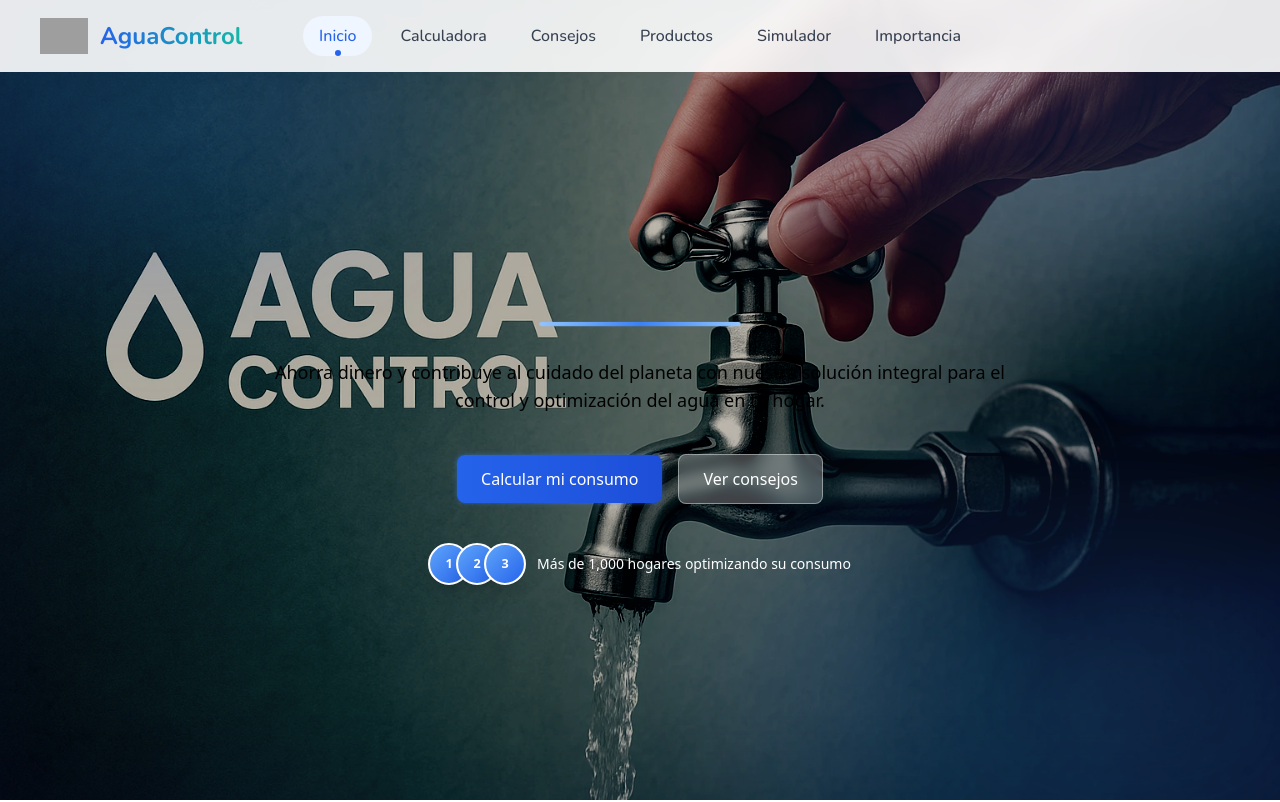
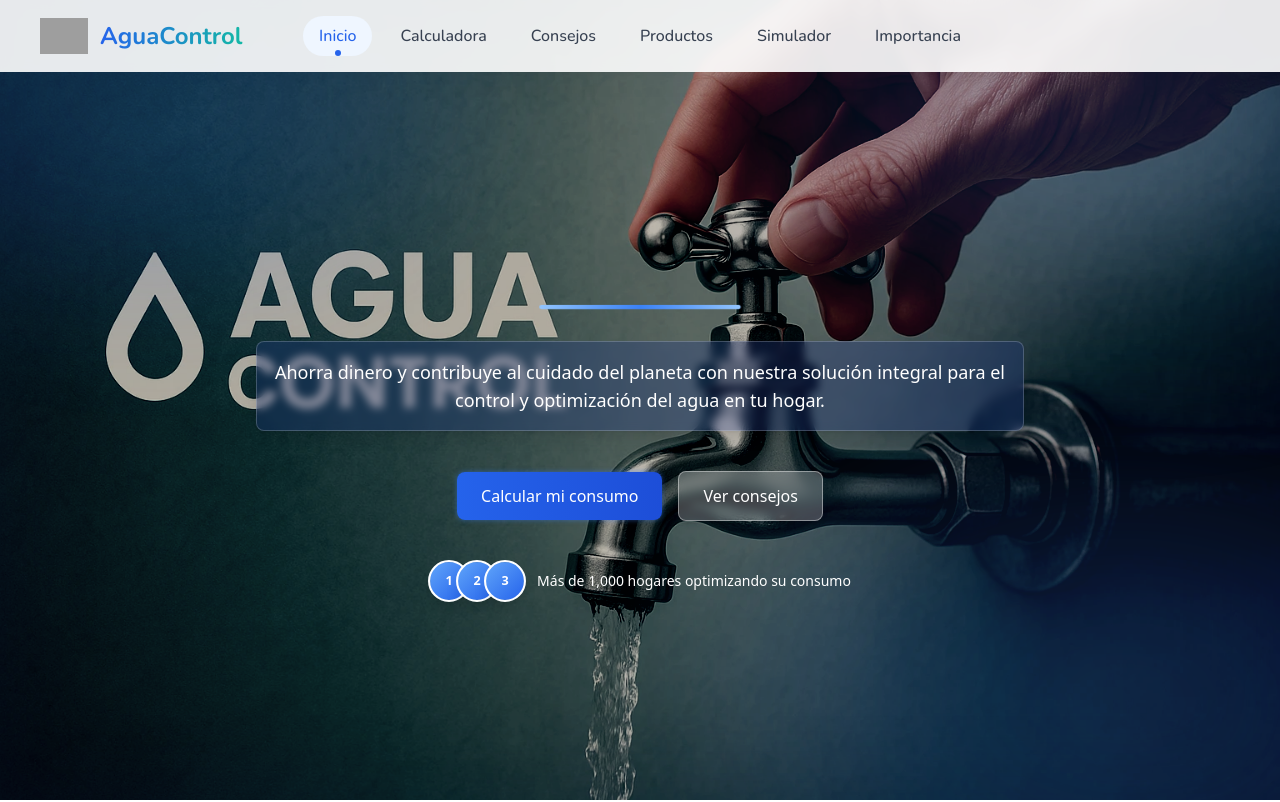
Before and after one commit to camiloviveros/AguaControl, a Next.js app: page / in a window 1280 px wide. Shown: the top 802 px of the page. Built offline with nearby package versions, Linux system fonts and the light colour scheme; grey boxes are pictures that could not be loaded.

Commit message:
cambio de color de letra v2

```diff
--- a/components/home/Hero.tsx
+++ b/components/home/Hero.tsx
@@ -472,7 +472,7 @@ const Hero = () => {
       {/* Color de fondo para precarga - visible instantáneamente */}
       <div className="absolute inset-0 bg-gradient-to-b from-blue-900 to-blue-950 z-0"></div>
 
-            {/* Partículas flotantes (solo desktop) */}
+      {/* Partículas flotantes (solo desktop) */}
       {!isMobile && (
         <>
           <div className="particle blue-particle"></div>
@@ -560,8 +560,12 @@ const Hero = () => {
           {/* Línea decorativa mejorada para desktop */}
           <div className={`h-1 bg-gradient-to-r from-blue-300 via-blue-500 to-blue-300 mx-auto mb-4 sm:mb-6 md:mb-8 rounded-full ${!isMobile ? 'w-40 sm:w-48 shine-effect animate-pulse' : 'w-24 sm:w-32'}`} />
 
-          {/* Descripción con estilo mejorado para desktop */}
-          <p className={`text-sm sm:text-base md:text-lg text-black mb-6 sm:mb-8 md:mb-10 leading-relaxed max-w-3xl mx-auto px-2 sm:px-0 ${!isMobile ? 'font-normal' : 'font-light'}`}>
+          {/* Descripción con estilo mejorado - SOLO CAMBIO AQUÍ */}
+          <p className={`text-sm sm:text-base md:text-lg mb-6 sm:mb-8 md:mb-10 leading-relaxed max-w-3xl mx-auto px-2 sm:px-0 ${
+            !isMobile
+              ? 'text-white font-medium bg-blue-900/30 p-4 rounded-lg backdrop-blur-sm border border-white/20 shadow-lg'
+              : 'text-white font-normal bg-blue-900/40 p-3 rounded-lg backdrop-blur-sm'
+          }`}>
             Ahorra dinero y contribuye al cuidado del planeta con nuestra solución
             integral para el control y optimización del agua en tu hogar.
           </p>
```
